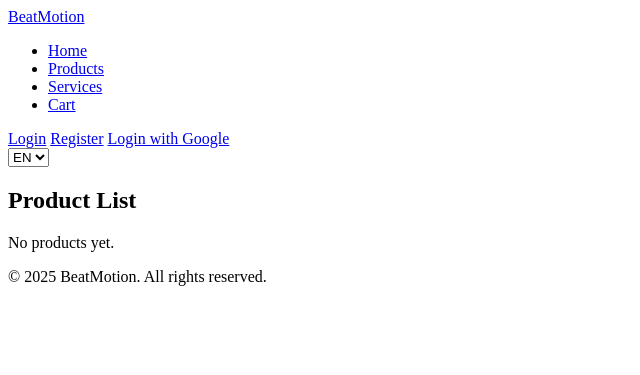
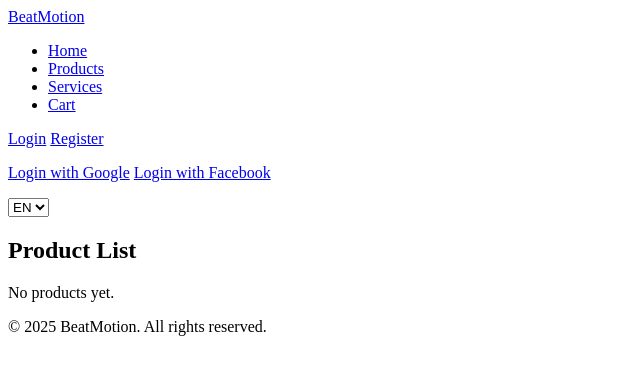
Before and after one commit to QRage/beatmotion, a Django app: page /en/products/ in a window 1280 px wide. Shown: the top 375 px of the page, without its empty margins (0-640 px from the left). Run offline with Django 5.2, Linux system fonts and the light colour scheme; data that the repository does not hold is empty.

Commit message:
Add Facebook authentication (to be enabled in production)

```diff
--- a/Project/Marketplace/settings.py
+++ b/Project/Marketplace/settings.py
@@ -19,11 +19,14 @@ MEDIA_ROOT = BASE_DIR / 'media'
 
 AUTHENTICATION_BACKENDS = [
     'social_core.backends.google.GoogleOAuth2',
+    'social_core.backends.facebook.FacebookOAuth2',
     'django.contrib.auth.backends.ModelBackend',
 ]
 
 SOCIAL_AUTH_GOOGLE_OAUTH2_KEY = os.getenv("GOOGLE_OAUTH2_CLIENT_ID")
 SOCIAL_AUTH_GOOGLE_OAUTH2_SECRET = os.getenv("GOOGLE_OAUTH2_SECRET")
+SOCIAL_AUTH_FACEBOOK_KEY = os.getenv("FACEBOOK_APP_ID")
+SOCIAL_AUTH_FACEBOOK_SECRET = os.getenv("FACEBOOK_APP_SECRET")
 
 LOGIN_URL = 'users:login'
 LOGIN_REDIRECT_URL = 'users:profile'
--- a/Project/templates/partials/navbar.html
+++ b/Project/templates/partials/navbar.html
@@ -30,7 +30,9 @@
         {% else %}
           <a href="{% url 'users:login' %}" class="nav-link">Login</a>
           <a href="{% url 'users:register' %}" class="nav-link">Register</a>
+          <p>
           <a class="nav-link" href="{% url 'social:begin' 'google-oauth2' %}">{% trans "Login with Google" %}</a>
+          <a class="nav-link" href="{% url 'social:begin' 'facebook' %}?next={{ request.path }}">{% trans "Login with Facebook" %}</a>
         {% endif %}
 
         <!-- Language Switcher -->
```
